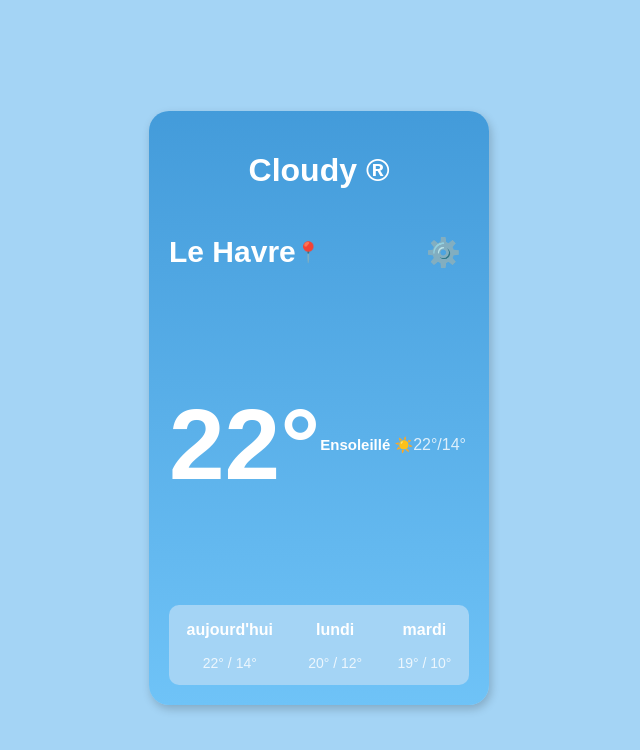
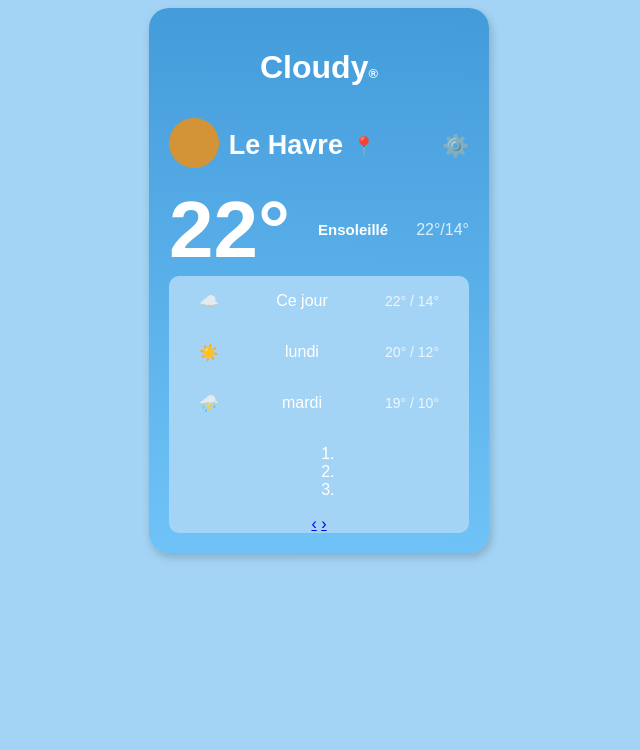
Before and after one commit to Isaacsehim/meteo, a plain HTML site: page index.html in a window 1280 px wide. Shown: the whole page, without its empty margins (321-961 px from the left). Drawn offline with Linux system fonts and the light colour scheme; a web font is replaced by a local one.

Commit message:
carousel ko

```diff
--- a/Assets/script.js
+++ b/Assets/script.js
@@ -0,0 +1 @@
+$('.carousel').carousel();
--- a/Css/style.css
+++ b/Css/style.css
@@ -1,16 +1,16 @@
 body {
-	font-family: 'Arial', sans-serif;
+	font-family: 'new-hero', sans-serif;
 	background-color: #a4d4f5;
 	display: flex;
 	justify-content: center;
-	align-items: center;
-	height: 100vh;
+	height: 80vh;
   }
 
-  /* Application météo */
-  .meteo-app {
-
-  }
+/* Image de fond */
+.image-fond {
+	max-width: 50px;
+	opacity: 0.8;
+}
 
   /* Carte météo */
   .meteo-card {
@@ -26,20 +26,22 @@ body {
   /* Titre principal */
   h1 {
 	font-family: "new-hero", sans-serif;
-	font-weight: 700;
+	font-weight: 600;
 	font-style: normal;
+	cursor: pointer;
   }
-
-  h1 ::last-child {
-	font-family: 'Times New Roman', Times, serif;
+  /* juste pour le "®" !*/
+  .titre .simple {
+	font-family: Arial, sans-serif;
+	font-size: small;
   }
 
   /* En-tête */
   .header {
 	display: flex;
-	font-size: 20px;
-	margin-bottom: 10px;
+	font-size: 18px;
 	align-items: center;
+	justify-content: space-between;
   }
 
   .choix-ville {
@@ -50,18 +52,22 @@ body {
 	cursor: pointer;
 	display: flex;
 	flex-direction: row-reverse;
-	font-size: 140%;
-	margin-left: 35%;
+	font-size: 120%;
+	margin-left: 19%;
   }
 
   /* Météo actuelle */
   .meteo-actuel {
 	display: flex;
 	align-items: center;
+	justify-content: space-between;
+  }
+  h2.temperature {
+	margin: 0;
   }
 
   .temperature {
-	font-size: 100px;
+	font-size: 80px;
   }
 
   .condition {
@@ -77,11 +83,18 @@ body {
   /* Prévisions des prochains jours */
   .prochains-jours {
 	display: flex;
-	justify-content: space-around;
-	text-align: center;
-	margin-top: 20px;
+	flex-direction: column;
+	align-items: center;
 	background-color: #a4d4f5;
 	border-radius: 10px;
+  }
+
+  .jour {
+	display: flex;
+	align-items: center;
+	width: 80%;
+	justify-content: space-between;
+
   }
 
   .jour p:first-child {
@@ -92,3 +105,57 @@ body {
 	font-size: 14px;
 	opacity: 0.8;
   }
+
+  .carousel-fade {
+    .carousel-inner {
+        .item {
+            transition-property: opacity;
+        }
+
+        .item,
+        .active.left,
+        .active.right {
+            opacity: 0;
+        }
+
+        .active,
+        .next.left,
+        .prev.right {
+            opacity: 1;
+        }
+
+        .next,
+        .prev,
+        .active.left,
+        .active.right {
+            left: 0;
+            transform: translate3d(0, 0, 0);
+        }
+    }
+
+    .carousel-control {
+        z-index: 2;
+    }
+}
+
+
+
+html,
+body,
+.carousel,
+.carousel-inner,
+.carousel-inner .item {
+    height: 100%;
+}
+
+.item:nth-child(1) {
+    background: #74C390;
+}
+
+.item:nth-child(2) {
+    background: #51BCE8;
+}
+
+.item:nth-child(3) {
+    background: #E46653;
+}
--- a/index.html
+++ b/index.html
@@ -1,41 +1,67 @@
 <!DOCTYPE html>
 <html lang="fr">
+
 <head>
 	<meta charset="UTF-8">
 	<meta name="viewport" content="width=device-width, initial-scale=1.0">
 	<title>Cloudy</title>
 	<link rel="stylesheet" href="Css/style.css">
 	<link rel="stylesheet" href="https://use.typekit.net/ehv5foc.css">
+    <script defer src="assets/script.js"></script>
 </head>
+
 <body>
 	<div class="meteo-app">
 		<div class="meteo-card">
-		<h1>Cloudy ®</h1>
+			<h1 class="titre">Cloudy<span class="simple">®</span></h1>
 			<header class="header">
+				<div class="image-card">
+					<img class="image-fond" src="img/soleil.png" alt="Fond soleil" />
+				</div>
 				<h2>Le Havre</h2>
 				<span class="choix-ville">📍</span>
 				<span class="reglages-icon">⚙️</span>
 			</header>
 			<div class="meteo-actuel">
 				<h2 class="temperature">22°</h2>
-        <p class="condition">Ensoleillé ☀️</p>
+				<p class="condition">Ensoleillé</p>
 				<p class="maximale-minimale">22°/14°</p>
 			</div>
 			<div class="prochains-jours">
 				<div class="jour">
-          <p>aujourd'hui</p>
+					<p>☁️</p>
+					<p>Ce jour</p>
 					<p>22° / 14°</p>
 				</div>
 				<div class="jour">
+					<p>☀️</p>
 					<p>lundi</p>
 					<p>20° / 12°</p>
 				</div>
 				<div class="jour">
+					<p>⛈️</p>
 					<p>mardi</p>
 					<p>19° / 10°</p>
+				</div>
+				<div id="carousel" class="carousel slide carousel-fade" data-ride="carousel">
+					<ol class="carousel-indicators">
+						<li data-target="#carousel" data-slide-to="0" class="active"></li>
+						<li data-target="#carousel" data-slide-to="1"></li>
+						<li data-target="#carousel" data-slide-to="2"></li>
+					</ol>
+					<!-- Carousel items -->
+					<div class="carousel-inner">
+						<div class="active item"></div>
+						<div class="item"></div>
+						<div class="item"></div>
+					</div>
+					<!-- Carousel nav -->
+					<a class="carousel-control left" href="#carousel" data-slide="prev">&lsaquo;</a>
+					<a class="carousel-control right" href="#carousel" data-slide="next">&rsaquo;</a>
 				</div>
 			</div>
 		</div>
 	</div>
 </body>
+
 </html>
```
Also changed, not shown: img/soleil.png (added). Lines whose indentation alone changed are shown as unchanged.
